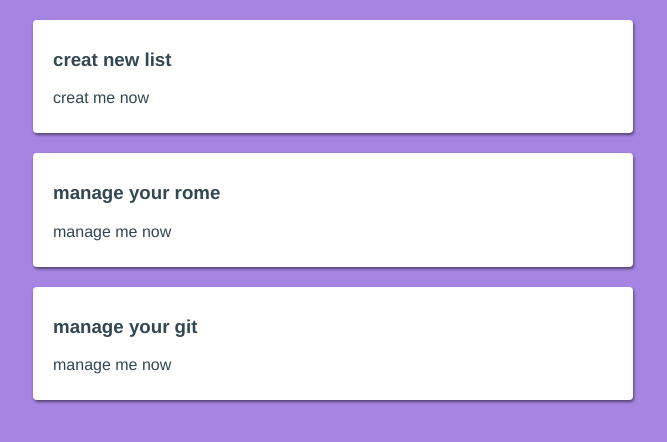
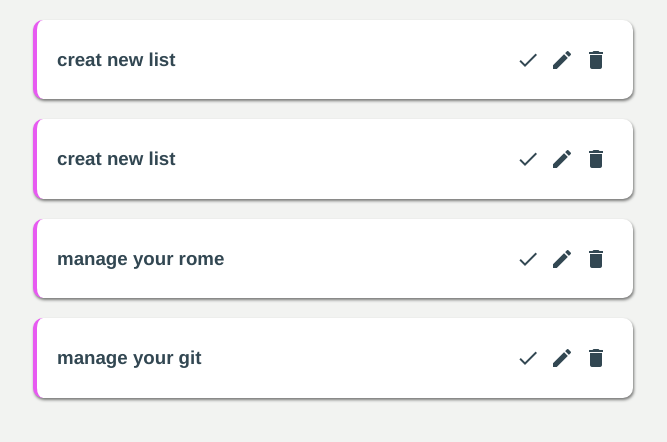
Before and after one commit to hossampy/vue-todo, a Vue app: page / in a window 1280 px wide. Shown: the top 442 px of the page, without its empty margins (307-974 px from the left). Built offline with nearby package versions, Linux system fonts and the light colour scheme; data requests are answered from the project's data file.

Commit message:
add the delete button

```diff
--- a/data/db.json
+++ b/data/db.json
@@ -1,22 +1,28 @@
 {
-   "projects": [
+  "projects": [
     {
-        "id":1,
-        "title":"creat new list",
-        "details":"creat me now",
-        "complete":false
+      "id": "2",
+      "title": "creat new list",
+      "details": "create me now",
+      "complete": true
     },
-      {
-        "id":2,
-        "title":"manage your rome",
-        "details":"manage me now",
-        "complete":true
+    {
+      "id": "3",
+      "title": "creat new list",
+      "details": "creat me now",
+      "complete": false
     },
-     {
-        "id":3,
-        "title":"manage your git",
-        "details":"manage me now",
-        "complete":true
+    {
+      "id": "4",
+      "title": "manage your rome",
+      "details": "manage me now",
+      "complete": true
+    },
+    {
+      "id": "5",
+      "title": "manage your git",
+      "details": "manage me now",
+      "complete": true
     }
-   ]
+  ]
 }
--- a/public/index.html
+++ b/public/index.html
@@ -5,6 +5,7 @@
     <meta http-equiv="X-UA-Compatible" content="IE=edge">
     <meta name="viewport" content="width=device-width,initial-scale=1.0">
     <link rel="icon" href="<%= BASE_URL %>favicon.ico">
+    <link href="https://fonts.googleapis.com/icon?family=Material+Icons" rel="stylesheet">
     <title><%= htmlWebpackPlugin.options.title %></title>
   </head>
   <body>
--- a/src/App.vue
+++ b/src/App.vue
@@ -5,7 +5,7 @@
 
 <style>
 body {
-background-color: rgba(146, 103, 220, 0.808);
+background-color: rgb(242, 243, 241);
 }
 #app {
   font-family: Avenir, Helvetica, Arial, sans-serif;
--- a/src/components/SingleProject.vue
+++ b/src/components/SingleProject.vue
@@ -1,17 +1,46 @@
 <template>
   <div class="project">
     <div class="action">
-        <h3>{{proj.title}}</h3>
+      <h3 @click="toggleDetails">{{proj.title}}</h3>
+      <div class="icons">
+        <span class="material-icons done">done</span>
+        <span class="material-icons edit">edit</span>
+        <span @click="deleteProject" class="material-icons delete">delete</span>
+      </div>
     </div>
-    <div class="details">
-        <p>{{ proj.details }}</p>
+    <div v-if="showdetails" class="details">
+      <p>{{ proj.details }}</p>
     </div>
   </div>
 </template>
 
 <script>
 export default {
-props:['proj']
+  props: ['proj'],
+  data() {
+    return {
+      showdetails: false,
+      baseUri: 'http://localhost:3000/projects/'
+    }
+  },
+  methods: {
+    toggleDetails() {
+      this.showdetails = !this.showdetails;
+    },
+    async deleteProject() {
+      try {
+        const response = await fetch(this.baseUri + this.proj.id, { method: 'DELETE' });
+        if (response.ok) {
+
+          this.$emit('deleted', this.proj.id);
+        } else {
+          console.error('Failed to delete project:', response.statusText);
+        }
+      } catch (error) {
+        console.error('Error deleting project:', error);
+      }
+    }
+  }
 }
 </script>
 
@@ -20,10 +49,29 @@ props:['proj']
     margin: 20px auto;
     background: white;
     padding: 10px 20px;
-    border-radius: 4px;
+    border-radius: 10px;
     box-shadow: 1px 2px 3px rgba(0, 0, 0, 0.5);
+    border-left: 4px solid #e75af1;
 }
 h3{
     cursor: pointer;
 }
+.action{
+    display: flex;
+    justify-content: space-between;
+    align-items: center;
+}
+.material-icons{
+    margin: 5px;
+    cursor: pointer;
+}
+.material-icons.delete:hover{
+    color: rgb(255, 48, 48);
+}
+.material-icons.done:hover{
+    color: rgb(76, 255, 48);
+}
+.material-icons.edit:hover{
+    color: rgb(224, 48, 255);
+}
 </style>
--- a/src/views/HomeView.vue
+++ b/src/views/HomeView.vue
@@ -2,7 +2,7 @@
   <div class="home">
   <div v-if="projects.length">
     <div v-for="project in projects" :key="project.id">
-    <SingleProject :proj ="project"/>
+    <SingleProject :proj ="project" @deleted="handeldeleted"/>
     </div>
   </div>
   </div>
@@ -28,6 +28,13 @@ export default {
     .then(res=>res.json())
     .then(data=>this.projects = data)
     .catch(err=>console.log(err.message))
+  },
+  methods:{
+    handeldeleted(id){
+      this.projects =  this.projects.filter((project)=>{
+        return project.id !==id
+      })
+    }
   }
 }
 </script>
```
